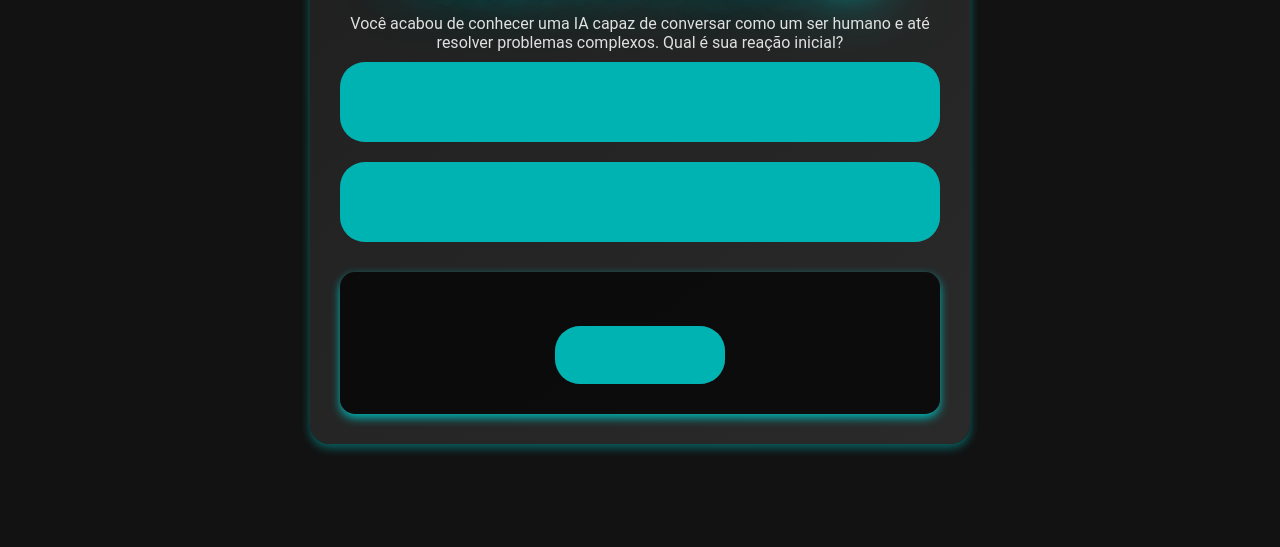
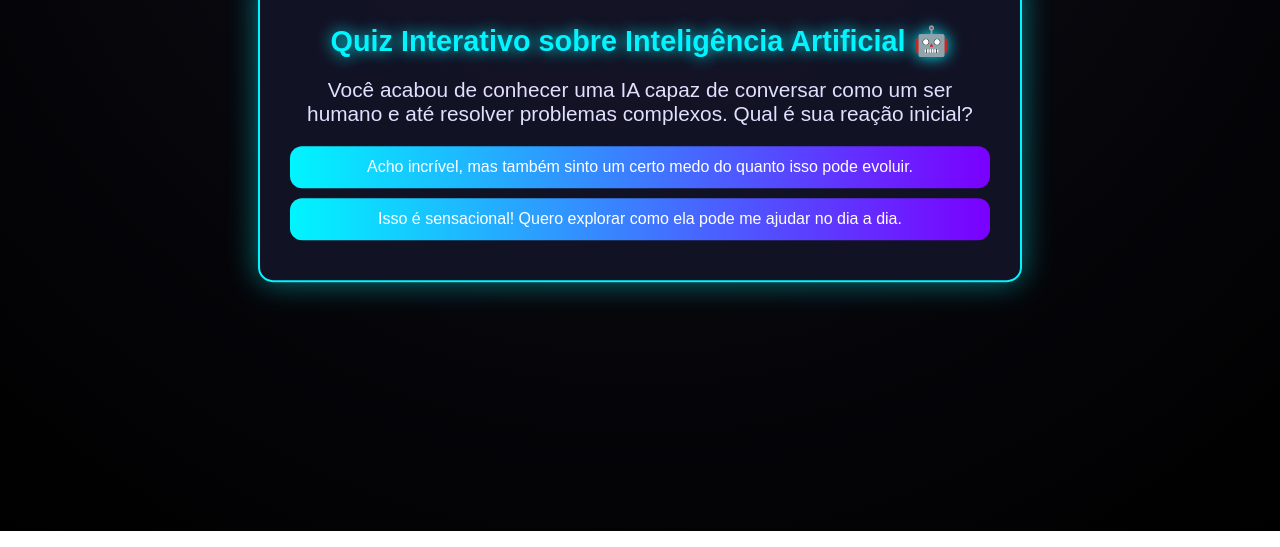
Before and after one commit to FabianoNeras/Inteligencia-artificial, a plain HTML site: page index.html in a window 1280 px wide. Shown: the part 269-816 px from the top of the page. Drawn offline with Linux system fonts and the light colour scheme.

Commit message:
style.css

```diff
--- a/style.css
+++ b/style.css
@@ -1,140 +1,89 @@
-:root {
-    --cor-fundo: #121212;
-    --cor-principal: #1f1f1f;
-    --cor-secundaria: #2a2a2a;
-    --cor-destaque: #00b3b3;
-    --cor-texto: #e0e0e0;
-    --cor-brilho: rgba(0, 179, 179, 0.5);
+/* Fundo escuro futurista */
+body {
+  margin: 0;
+  font-family: 'Orbitron', sans-serif;
+  background: radial-gradient(circle at top, #0f0f1a, #000);
+  color: #e0e0ff;
+  display: flex;
+  align-items: center;
+  justify-content: center;
+  min-height: 100vh;
 }
 
-body {
-    background-color: var(--cor-fundo);
-    color: var(--cor-texto);
-    font-family: 'Roboto', sans-serif;
-    display: flex;
-    justify-content: center;
-    align-items: center;
-    min-height: 100vh;
-    overflow: hidden;
+/* Container principal */
+.caixa-principal {
+  background: rgba(20, 20, 40, 0.9);
+  border: 2px solid #00f5ff;
+  border-radius: 15px;
+  padding: 30px;
+  max-width: 700px;
+  text-align: center;
+  box-shadow: 0px 0px 30px #00f5ff77;
+  animation: flutuar 3s infinite ease-in-out;
+}
+
+@keyframes flutuar {
+  0%, 100% { transform: translateY(0px); }
+  50% { transform: translateY(-5px); }
 }
 
 h1 {
-    color: var(--cor-destaque);
-    text-shadow: 0 0 15px var(--cor-destaque), 0 0 30px var(--cor-destaque);
-    margin-bottom: 30px;
-    font-size: 2.5rem;
-    letter-spacing: 1.5px;
-    animation: neonGlow 1.5s ease-in-out infinite alternate;
+  font-size: 1.8rem;
+  margin-bottom: 20px;
+  color: #00f5ff;
+  text-shadow: 0px 0px 15px #00f5ff;
 }
 
-@keyframes neonGlow {
-    0% {
-        text-shadow: 0 0 15px var(--cor-destaque), 0 0 30px var(--cor-destaque), 0 0 45px var(--cor-destaque);
-    }
-    100% {
-        text-shadow: 0 0 30px var(--cor-destaque), 0 0 60px var(--cor-destaque), 0 0 90px var(--cor-destaque);
-    }
+/* Perguntas */
+.caixa-perguntas {
+  font-size: 1.3rem;
+  margin-bottom: 20px;
 }
 
-.caixa-principal {
-    background: linear-gradient(145deg, var(--cor-principal), var(--cor-secundaria));
-    padding: 30px;
-    border-radius: 20px;
-    width: 90%;
-    max-width: 600px;
-    box-shadow: 0 4px 10px var(--cor-brilho);
-    text-align: center;
-    backdrop-filter: blur(10px);
-    animation: fadeInUp 0.8s ease-in-out;
+/* Botões das alternativas */
+.caixa-alternativas button {
+  display: block;
+  width: 100%;
+  background: linear-gradient(90deg, #00f5ff, #7a00ff);
+  color: #fff;
+  border: none;
+  border-radius: 12px;
+  padding: 12px;
+  margin: 10px 0;
+  font-size: 1rem;
+  cursor: pointer;
+  transition: transform 0.2s, box-shadow 0.2s;
 }
 
-@keyframes fadeInUp {
-    0% {
-        opacity: 0;
-        transform: translateY(30px);
-    }
-    100% {
-        opacity: 1;
-        transform: translateY(0);
-    }
+.caixa-alternativas button:hover {
+  transform: scale(1.05);
+  box-shadow: 0px 0px 20px #00f5ff;
 }
 
-button {
-    background: linear-gradient(145deg, #333, #555);
-    color: var(--cor-texto);
-    border: none;
-    border-radius: 25px;
-    padding: 18px 25px;
-    font-size: 1.2rem;
-    cursor: pointer;
-    transition: transform 0.3s, box-shadow 0.3s, background 0.3s;
-    margin: 10px 0;
-    position: relative;
-    overflow: hidden;
+/* Resultado */
+.caixa-resultado {
+  display: none;
+  margin-top: 20px;
 }
 
-button:hover {
-    background: linear-gradient(145deg, #444, #666);
-    transform: translateY(-5px);
-    box-shadow: 0 10px 20px var(--cor-destaque);
+.caixa-resultado p {
+  font-size: 1.2rem;
+  color: #fff;
+  text-shadow: 0px 0px 10px #7a00ff;
 }
 
-button::before {
-    content: '';
-    position: absolute;
-    top: 50%;
-    left: 50%;
-    width: 300%;
-    height: 300%;
-    background-color: var(--cor-destaque);
-    transition: width 0.4s, height 0.4s, top 0.4s, left 0.4s;
-    border-radius: 50%;
-    z-index: 0;
-    transform: translate(-50%, -50%);
+.caixa-resultado button {
+  margin-top: 15px;
+  background: #7a00ff;
+  padding: 10px 20px;
+  border-radius: 10px;
+  border: none;
+  color: white;
+  cursor: pointer;
+  transition: 0.3s;
 }
 
-button:hover::before {
-    width: 0;
-    height: 0;
-    top: 50%;
-    left: 50%;
+.caixa-resultado button:hover {
+  background: #00f5ff;
+  color: black;
 }
-
-button span {
-    position: relative;
-    z-index: 1;
-}
-
-.caixa-resultado {
-    background-color: rgba(0, 0, 0, 0.7);
-    padding: 20px;
-    border-radius: 15px;
-    margin-top: 20px;
-    box-shadow: 0 4px 10px var(--cor-destaque);
-}
-
-.texto-resultado {
-    font-size: 1.5rem;
-    line-height: 1.8;
-    color: var(--cor-texto);
-}
-
-@media (max-width: 768px) {
-    h1 {
-        font-size: 2rem;
-    }
-
-    .caixa-principal {
-        width: 95%;
-        padding: 20px;
-    }
-
-    button {
-        font-size: 1rem;
-        padding: 12px 18px;
-    }
-
-    .texto-resultado {
-        font-size: 1.2rem;
-    }
-}
```
